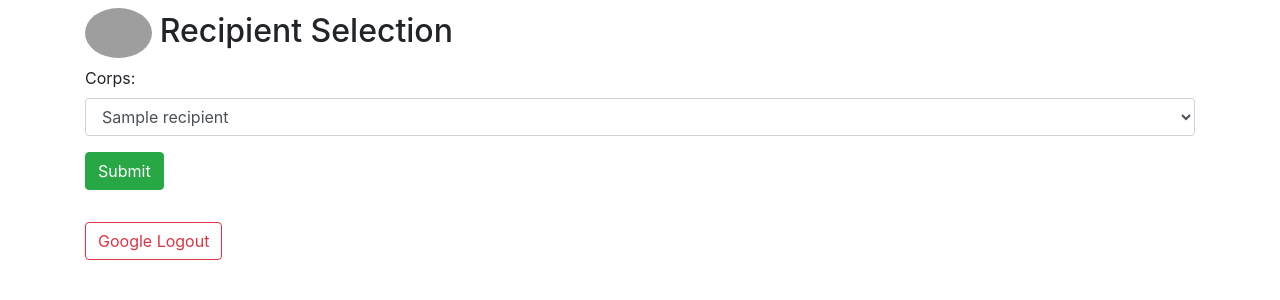
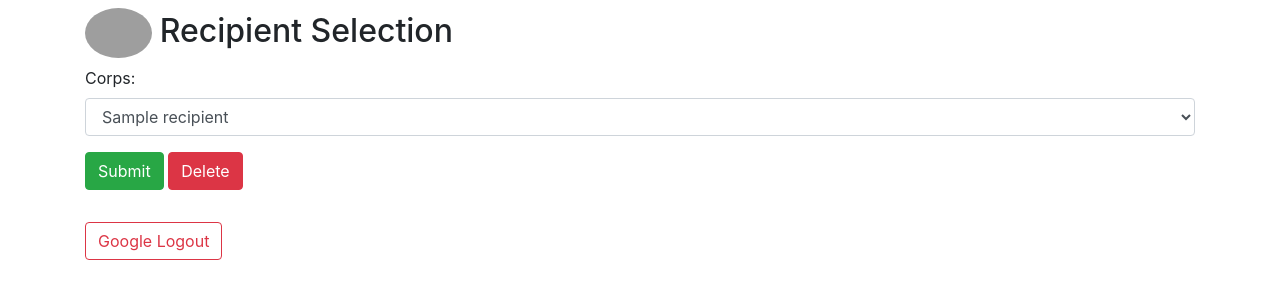
Before and after one commit to wpmjones/studtext, a Flask app: page /selectrecipient in a window 1280 px wide. Shown: the top 300 px of the page. Run offline with Flask 2, Linux system fonts and the light colour scheme; a user stored in the database is signed in; a database or web service that is not in the repository returns one stand-in record (values such as "Sample title"); parts of the project's set-up code (start-up, migrations or seed data) failed here and were passed over; some libraries are stand-ins or nearby versions; grey boxes are pictures that could not be loaded.

Commit message:
favicon updates

```diff
--- a/templates/layout.html
+++ b/templates/layout.html
@@ -6,8 +6,15 @@
     <meta name="mobile-web-app-capable" content="yes">
     <meta name="apple-mobile-web-app-capable" content="yes">
     <link href="static/bootstrap.min.css" rel="stylesheet" media="screen">
-    <link rel="apple-touch-icon-precomposed" href="apple-touch-icon-precomposed.png">
-    <link rel="icon" type="image/png" href="/static/sms196.png">
+    <link rel="apple-touch-icon" sizes="180x180" href="/apple-touch-icon.png">
+    <link rel="icon" type="image/png" sizes="32x32" href="/favicon-32x32.png">
+    <link rel="icon" type="image/png" sizes="16x16" href="/favicon-16x16.png">
+    <link rel="manifest" href="/site.webmanifest">
+    <link rel="mask-icon" href="/safari-pinned-tab.svg" color="#db2e2e">
+    <meta name="apple-mobile-web-app-title" content="SA Text">
+    <meta name="application-name" content="SA Text">
+    <meta name="msapplication-TileColor" content="#b91d47">
+    <meta name="theme-color" content="#ffffff">
     <title>Salvation Army Texting App</title>
 </head>
 <body>
--- a/templates/selectrecipient.html
+++ b/templates/selectrecipient.html
@@ -15,6 +15,7 @@
             <button type="submit" class="btn btn-success">
                 Submit
             </button>
+            <a href="/removerecipient" class="btn btn-danger" role="button">Delete</a>
         </form>
         <br />
         {% with messages = get_flashed_messages(with_categories=true) %}
```
Also changed, not shown: browserconfig.xml (added, +9 -0 lines), android-chrome-192x192.png (added), android-chrome-512x512.png (added), apple-touch-icon-precomposed.png (renamed from static/apple-touch-icon-precomposed.png), apple-touch-icon.png (added), favicon-16x16.png (added), favicon-32x32.png (added), favicon.ico (added), mstile-150x150.png (added), safari-pinned-tab.svg (added), site.webmanifest (added), static/sms196.png (deleted).
